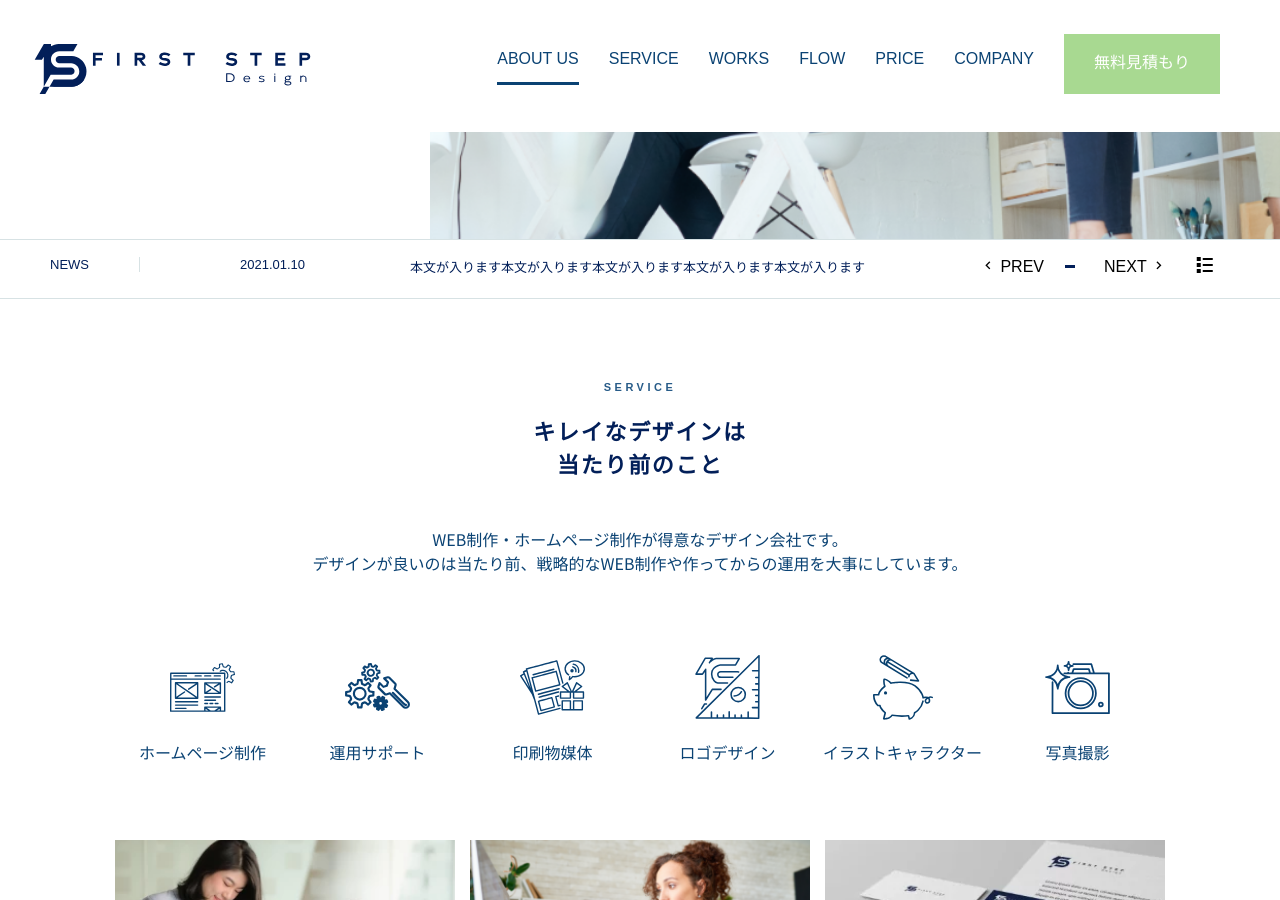
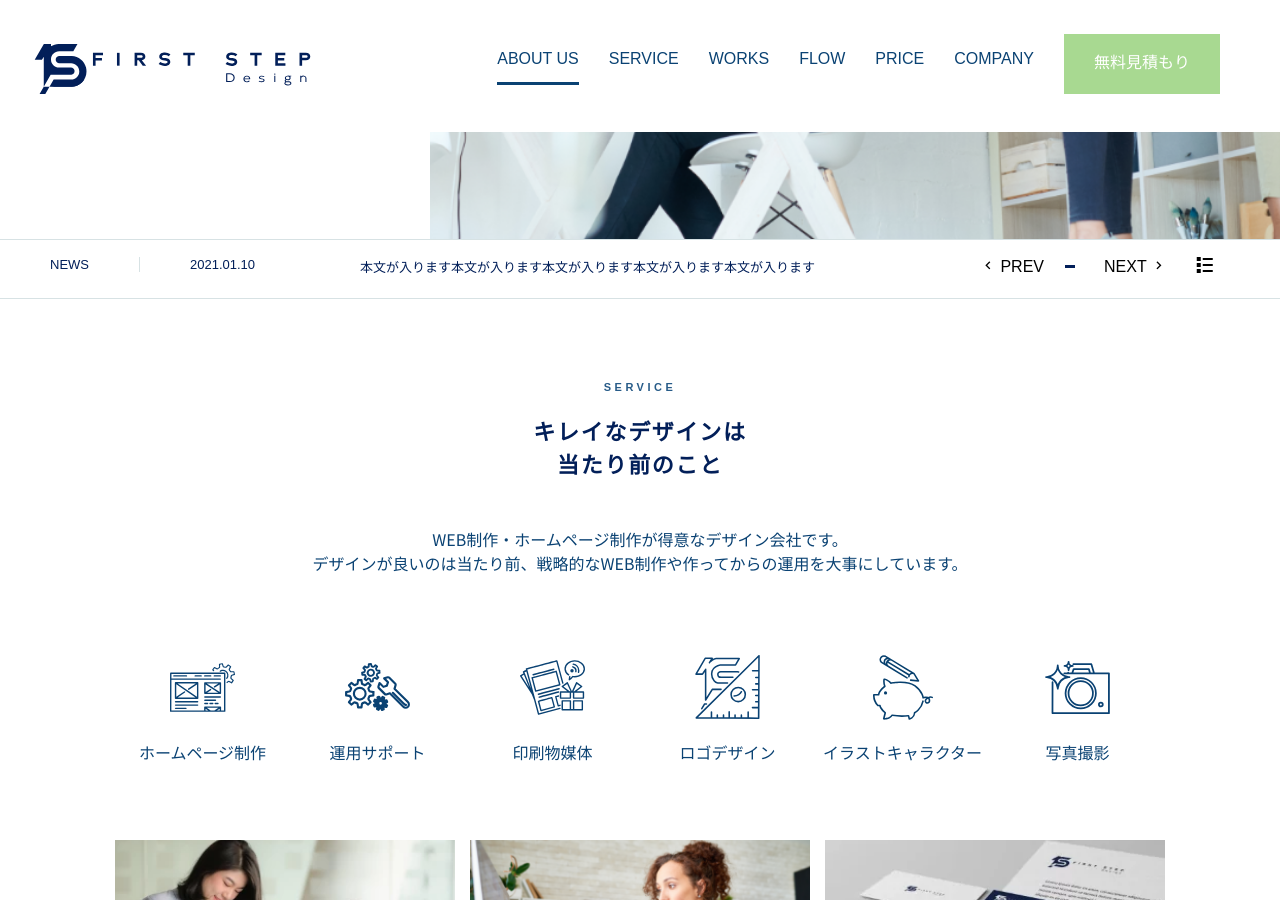
Before and after one commit to Chiqui1234ok/1step, a Jekyll site: the page built from site/index.md, in a window 1280 px wide and 900 px high, scrolled down 601 px. Built offline with Jekyll 4.4.1, drawn with Linux system fonts in a browser that asks for light colours; some web fonts are replaced.

Commit message:
Dual margin deleted between "news" and "date"

```diff
--- a/site/assets/css/news.css
+++ b/site/assets/css/news.css
@@ -82,7 +82,7 @@
     }
     #news ul.pagenav li.date {
         width: 120px;
-        margin: 0 50px 0 50px;
+        margin: 0 50px 0 0;
         font-weight: 400;
     }
     #news ul.pagenav li.last {
```
